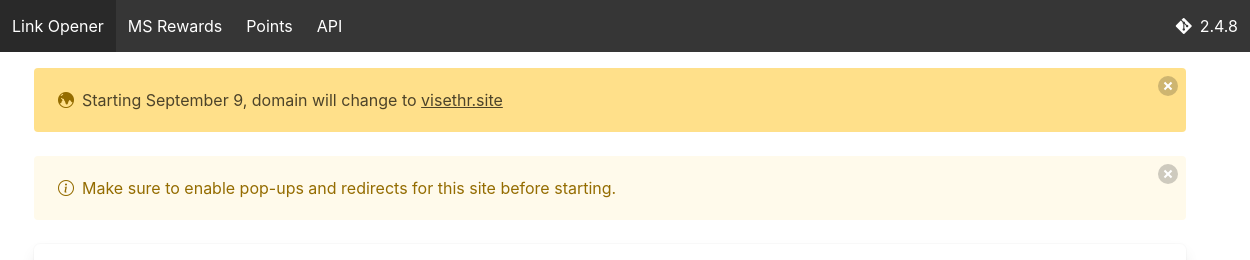
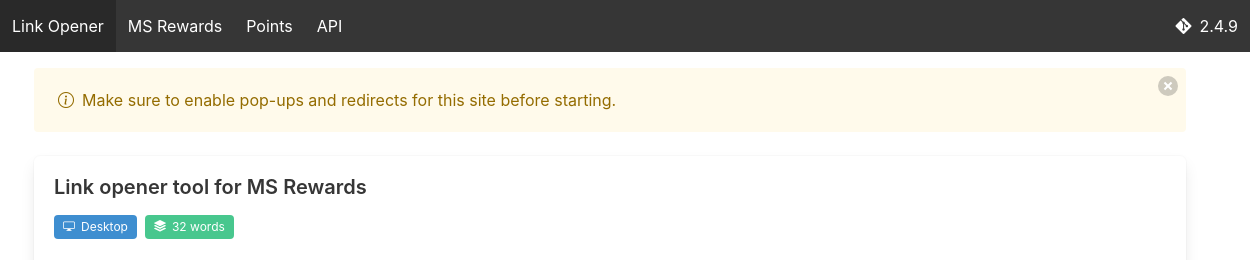
Before and after one commit to immdav/immdav.github.io, a plain HTML site: page tabo/index.html in a window 1280 px wide. Shown: the top 260 px of the page, 30-1280 px from the left. Drawn offline with nearby package versions, Linux system fonts and the light colour scheme; no server answers.

Commit message:
Remove domain notification banner

```diff
--- a/tabo/app.js
+++ b/tabo/app.js
@@ -1,4 +1,4 @@
-const ver = '2.4.8';
+const ver = '2.4.9';
 var ms_points = 'https://rewards.bing.com/pointsbreakdown';
 var words = [];
 var word_count = 0;
--- a/tabo/index.html
+++ b/tabo/index.html
@@ -79,10 +79,6 @@
 	  </nav>
 
 	<div class="container">
-		<div class="notification is-warning">
-			<button class="delete"></button>
-			<i class="bi bi-globe-central-south-asia" style="color: #946c00"></i>&ensp;Starting September 9, domain will change to <a href="https://visethr.site">visethr.site</a>
-		</div>
 		<div class="notification is-warning is-light">
 			<button class="delete"></button>
 			<i class="bi bi-info-circle" style="color: #946c00"></i>&ensp;Make sure to enable pop-ups and redirects for this site before starting.
```
